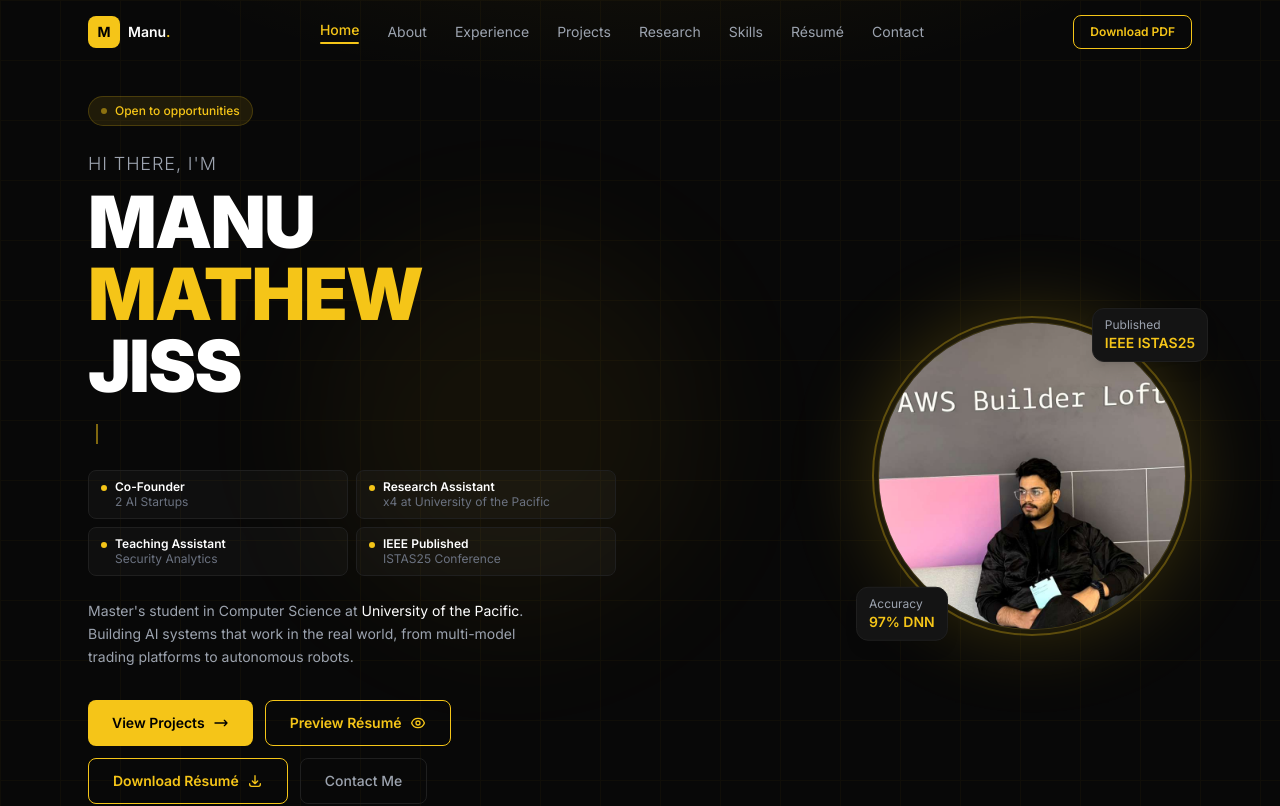
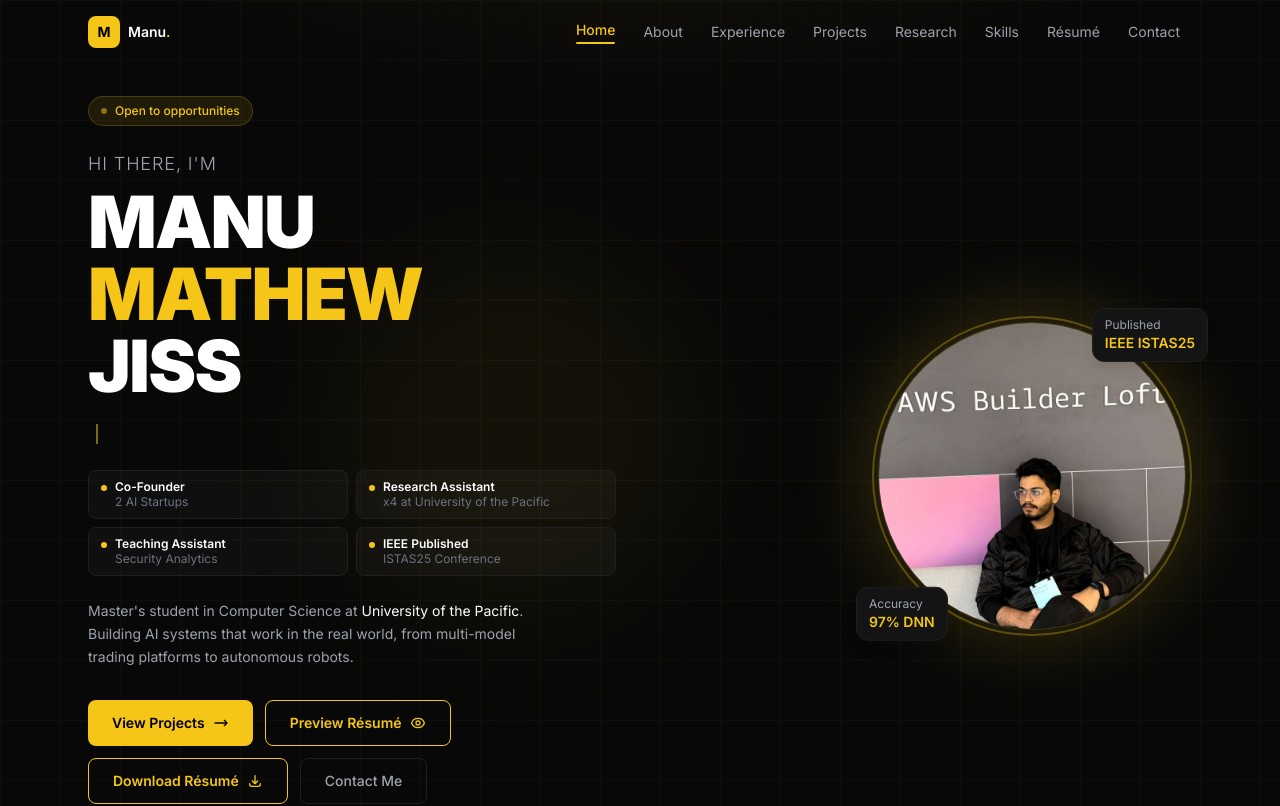
Before and after one commit to manumathewjiss/manumathewjiss.com, a Next.js app: page / in a window 1280 px wide. Shown: the top 806 px of the page. Built offline with nearby package versions, Linux system fonts and the light colour scheme.

Commit message:
Remove navbar Download PDF; align résumé CTA wording
Made-with: Cursor

```diff
--- a/components/Navbar.tsx
+++ b/components/Navbar.tsx
@@ -86,17 +86,6 @@ export default function Navbar() {
           })}
         </ul>
 
-        {/* Resume CTA */}
-        <div className="hidden md:flex items-center gap-3">
-          <a
-            href="/resume.pdf"
-            download
-            className="btn-outline text-xs px-4 py-2"
-          >
-            Download PDF
-          </a>
-        </div>
-
         {/* Mobile hamburger */}
         <button
           onClick={() => setMenuOpen(!menuOpen)}
@@ -137,15 +126,6 @@ export default function Navbar() {
                 </button>
               </li>
             ))}
-            <li className="pt-2 border-t border-border-subtle mt-2">
-              <a
-                href="/resume.pdf"
-                download
-                className="btn-outline w-full justify-center text-xs py-2.5"
-              >
-                Download PDF
-              </a>
-            </li>
           </ul>
         </div>
       )}
--- a/components/Resume.tsx
+++ b/components/Resume.tsx
@@ -18,7 +18,7 @@ export default function Resume() {
               download
               className="btn-outline text-xs px-4 py-2.5 justify-center inline-flex gap-2"
             >
-              Download PDF
+              Download Résumé
               <svg className="w-4 h-4" fill="none" stroke="currentColor" viewBox="0 0 24 24">
                 <path
                   strokeLinecap="round"
```
